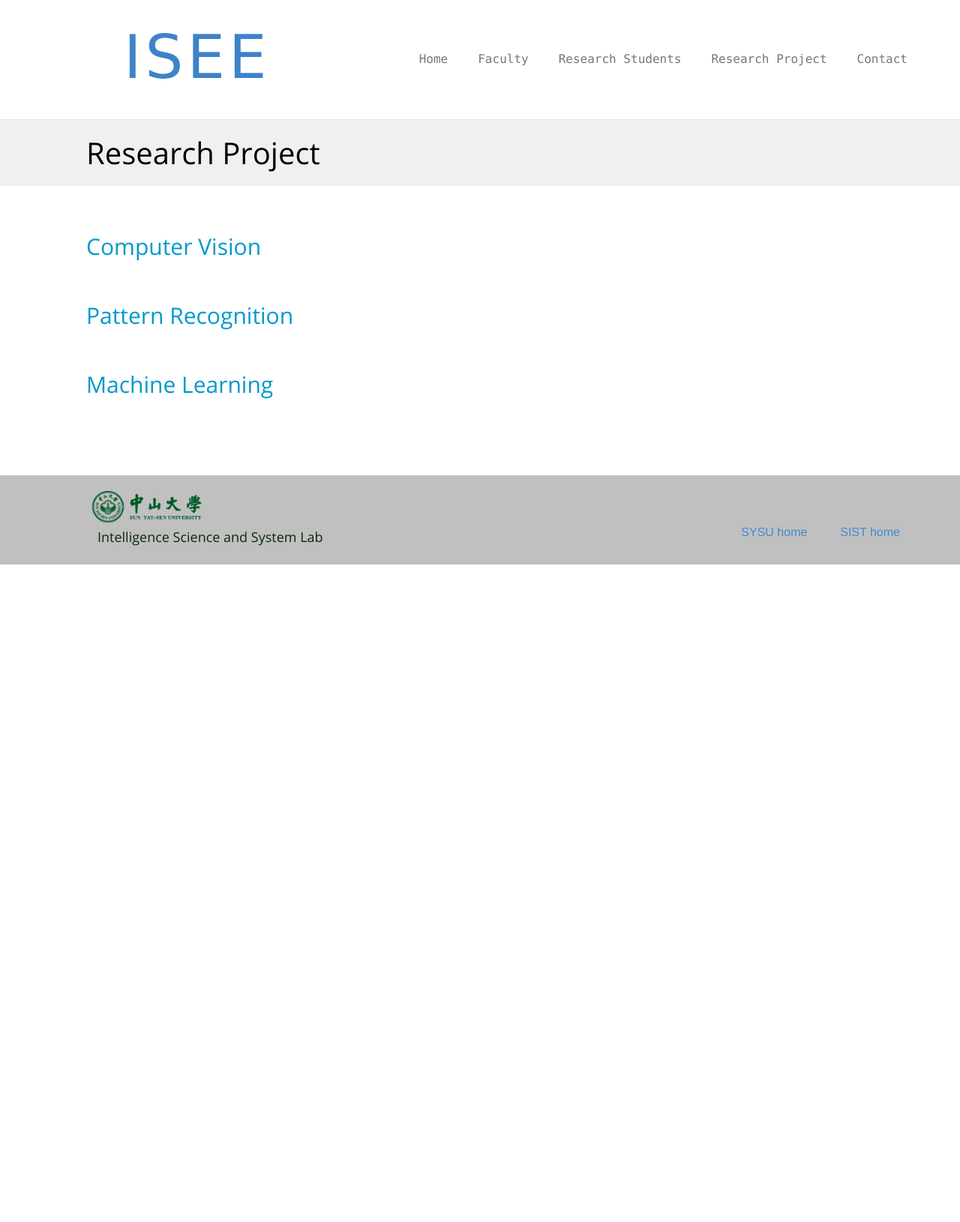
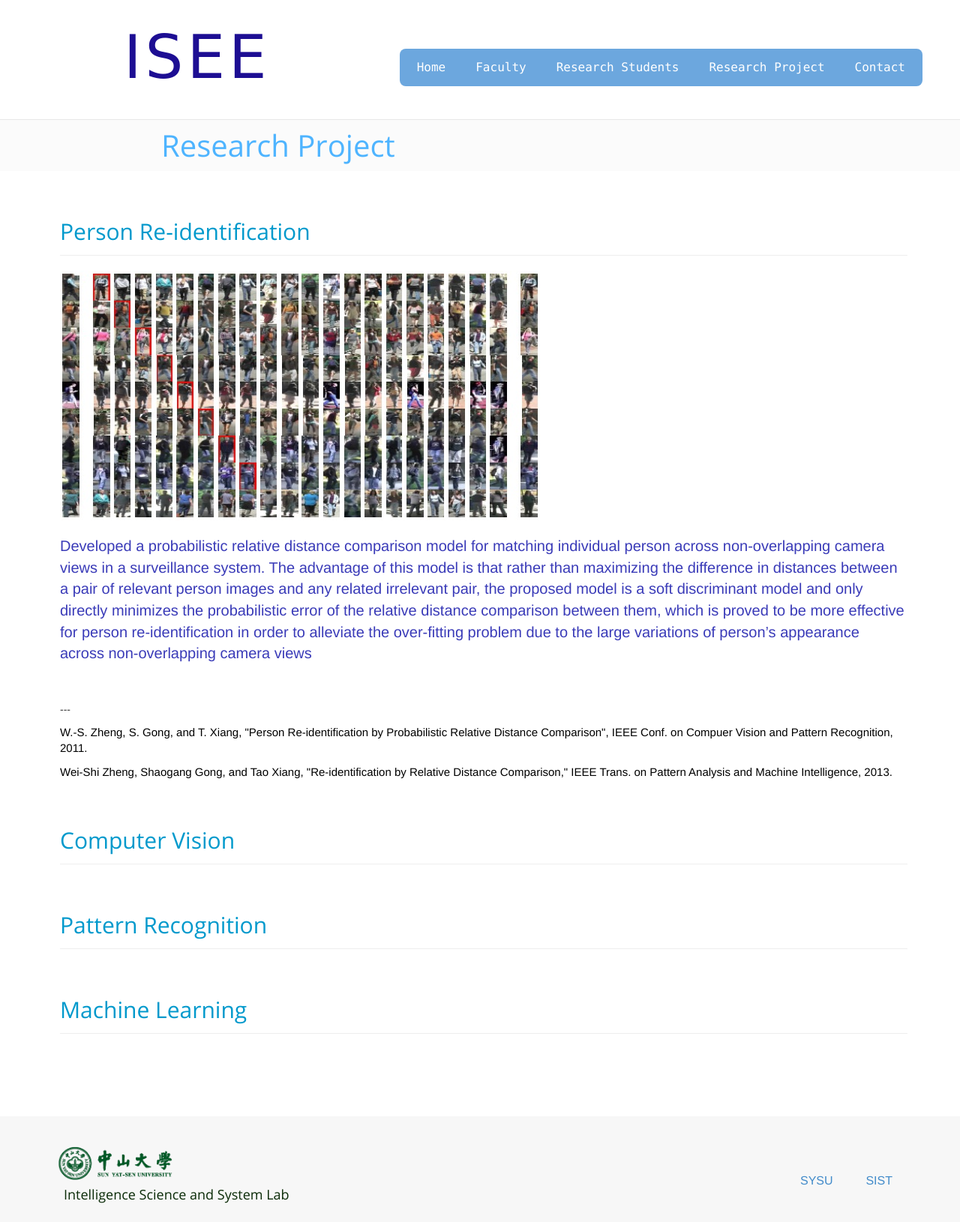
Before and after one commit to alanwsx/Lab-homepage-1, a Flask app: page /research in a window 1280 px wide. Shown: the whole page at 75% size. Before the commit the page ends 753 px from the top, so only its background shows below. Run offline with Flask 2, Linux system fonts and the light colour scheme; parts of the project's set-up code (start-up, migrations or seed data) failed here and were passed over; some libraries are stand-ins or nearby versions.

Commit message:
一些页面结构和色调
Signed-off-by: Jun <tobefuturer@gmail.com>

```diff
--- a/app/static/css/lab.css
+++ b/app/static/css/lab.css
@@ -19,20 +19,27 @@
     font-size: 80px;
     font-family: cursive;
     letter-spacing: 5px;
-    color:#3e83c8;
     /*Arial, sans-serif*/
     /*lucida console*/
     margin-bottom: 0px;
     margin-left: 100px;
 }
 
+
+.lab-nav-btn {
+    margin-top: 45px;
+    border-radius: 8px;
+    padding: 0 3px;
+}
+
+
 .lab-nav-btn li {
-    margin-top: 34px;
     margin-left: 5px;
     margin-right: 5px;
-
     font: 16px 'lucida console', Arial, sans-serif;
 }
+
+
 .navbar {
     padding-top: 20px;
     padding-bottom: 5px;
@@ -49,7 +56,7 @@ h6 { font: normal 12px/18px Open Sans;  color:#000000; }
 body { font-weight: normal;}
 
 .container{
-    padding-left: 50px;
+    padding-left: auto;
 }
 
 
@@ -80,9 +87,9 @@ body { font-weight: normal;}
 
 .footer {
     margin-top:40px;
-    background-color: #e7e7e7;
     padding-left: 20px;
     padding-top: 15px;
+    padding-right: 20px;
     padding-bottom: 15px;
 }
 
@@ -92,7 +99,7 @@ body { font-weight: normal;}
 }
 
 div.footer-link {
-    margin-top:50px
+    margin-top:60px
 }
 
 .lab-footer-title {
@@ -155,7 +162,7 @@ div.news h3, div.news h2{
 
 .person-name {
     text-align: center;
-    color:blue;
+    color:rgb(118, 133, 235);
     margin: 10px;
     font-size:18px;
 
@@ -193,12 +200,29 @@ div.research-result{
     background-color: #FFF;
 }
 
+.lab-title{
+    color:rgb(29, 14, 147);
+}
+
+.navbar-nav{
+    background-color: #6ca7de;
+}
+
+.navbar-right.navbar-nav>li>a{
+    color: #fff;
+}
+
+.navbar-right.navbar-nav>li>a:hover{
+    background-color: rgb(57, 122, 170);
+    color: #fff;
+}
+
 .borderless {
     border: none;
 }
 
 .footer {
-    background-color: #C0C0C1;
+    background-color: #f7f7f7;
     color: #0a2b07;
 }
 .content>p {
@@ -209,12 +233,12 @@ div.research-result{
 
 /* components */
 .component-title-box {
-    background-color: #F0F0F0;
+    background-color: #FBFBFB;
     margin-bottom: 50px;
 }
 .component-title-text {
     font: normal 40px/28px 'Open Sans';
-    color:#000000;
-    margin: 30px;
-    margin-left: 100px;
+    color:#4eb4ff;
+    margin: 20px;
+    margin-left: 200px;
 }
--- a/app/templates/base.html
+++ b/app/templates/base.html
@@ -72,13 +72,13 @@
             <div class="container">
                 <div class="row">
                     <div class="col-md-6">
-                        <img src="/static/pic/SYSU.gif" width="30%"/>
+                        <img src="/static/pic/SYSU.gif" width="30%" style="margin-top:20px;"/>
                         <p class="lab-footer-title">Intelligence Science and System Lab</p>
                     </div>
                     <div class="col-md-6" style="text-align:right;">
                         <div class="footer-link">
-                            <a class="footer-btn" href="http://www.sysu.edu.cn/">SYSU home</a>
-                            <a class="footer-btn" href="http://sist.sysu.edu.cn/">SIST home</a>
+                            <a class="footer-btn" href="http://www.sysu.edu.cn/">SYSU</a>
+                            <a class="footer-btn" href="http://sist.sysu.edu.cn/">SIST</a>
                         </div>
                     </div>
                 </div>
--- a/app/templates/research.html
+++ b/app/templates/research.html
@@ -32,21 +32,48 @@
 
 
 <div class="news">
-        <h2><span > Computer Vision </span></h2>
+    <h2> Person Re-identification </h2>
+    <hr/>
+    <img src="{{ url_for('static', filename = 'pic/research_example.jpg') }}"/>
+    <br/>
+    <br/>
+
+
+    <p style="color: rgb(58, 59, 184);font-size:20px;">
+        Developed a probabilistic relative distance comparison model for matching individual person across non-overlapping camera views in a surveillance system. The advantage of this model is that rather than maximizing the difference in distances between a pair of relevant person images and any related irrelevant pair, the proposed model is a soft discriminant model and only directly minimizes the probabilistic error of the relative distance comparison between them, which is proved to be more effective for person re-identification in order to alleviate the over-fitting problem due to the large variations of person’s appearance across non-overlapping camera views
+    </p>
+    <br/>
+    <br/>
+    <p>---</p>
+    <p style="color: rgb(0, 0, 0);font-size:15px;">
+        W.-S. Zheng, S. Gong, and T. Xiang, "Person Re-identification by Probabilistic Relative Distance Comparison", IEEE Conf. on Compuer Vision and Pattern Recognition, 2011.   </p>
+    </p>
+    <p style="color: rgb(0, 0, 0);font-size:15px;">
+        Wei-Shi Zheng, Shaogang Gong, and Tao Xiang, "Re-identification by Relative Distance Comparison," IEEE Trans. on Pattern Analysis and Machine Intelligence,  2013.
+    </p>
+
+
+</div>
+
+
+ <div class="news">
+     <h2><p >  Computer Vision  </p></h2>
+     <hr/>
+ </div>
+
+
+<div class="news">
+    <h2><p > Pattern Recognition </p></h2>
+    <hr/>
 </div>
 
 
 
 
 <div class="news">
-        <h2><span > Pattern Recognition </span></h2>
-    </div>
+    <h2><p > Machine Learning </p></h2>
+    <hr/>
 
-
-
-
-    <div class="news">
-        <h2><span > Machine Learning </span></h2>
 </div>
 
 </div>
--- a/app/util.py
+++ b/app/util.py
@@ -35,7 +35,6 @@ def format_person_info(dict):
     name = dict[NAME_KEY]
     student_image_dir = os.path.join(app.app.root_path, 'static/pic/student')
     image_path = os.path.join(student_image_dir,name+'.jpg')
-    print os.path.exists(image_path)
     if os.path.exists(image_path):
         image_path = os.path.join('pic/student',name+'.jpg')
     else:
```
Also changed, not shown: app/static/pic/research_example.jpg (added). Lines whose indentation alone changed are shown as unchanged.
